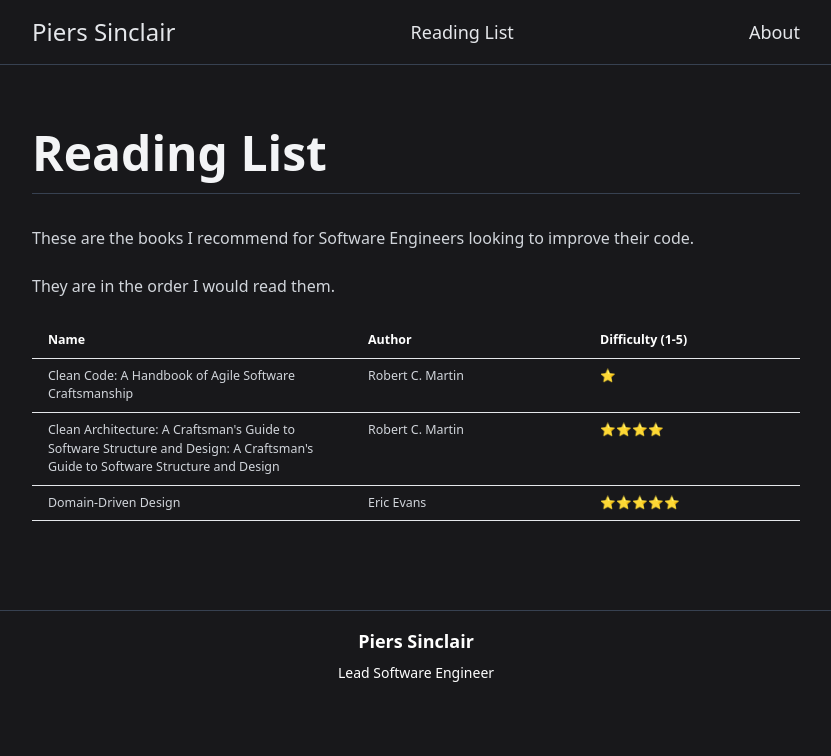
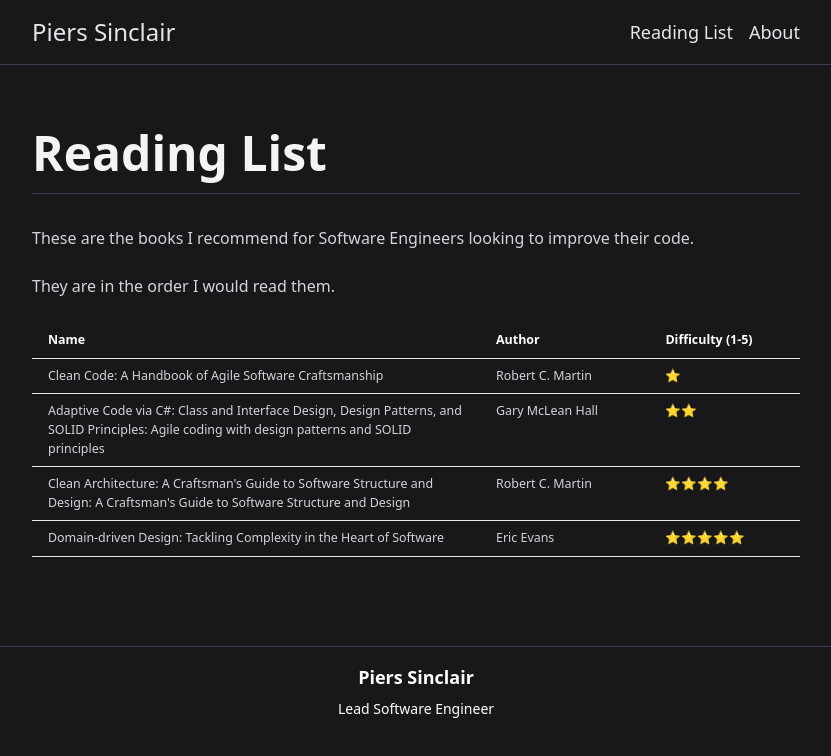
Before and after one commit to piers-sinclair/pierssinclair.github.io, a React (Create React App) app: page /reading-list in a window 1280 px wide. Shown: the top 756 px of the page, without its empty margins (224-1055 px from the left). Built offline with nearby package versions, Linux system fonts and the light colour scheme.

Commit message:
reading list formatting

```diff
--- a/src/components/header/Header.tsx
+++ b/src/components/header/Header.tsx
@@ -3,10 +3,12 @@ import { Link } from "react-router-dom";
 function Header() {
   return (
     <header className="py-4">
-      <div className="max-w-3xl  mx-auto flex justify-between items-center">
+      <div className="max-w-3xl mx-auto flex justify-between items-center">
         <Link to="/" className="text-2xl text-gray-200 hover:text-gray-400 hover:underline">Piers Sinclair</Link>
-        <Link to="/reading-list" className="text-lg text-gray-200 hover:text-gray-400 hover:underline">Reading List</Link>
-        <Link to="/about/2021-07-12-About-Piers-Sinclair" className="text-lg text-gray-200 hover:text-gray-400 hover:underline">About</Link>
+        <div className="flex space-x-4">
+          <Link to="/reading-list" className="text-lg text-gray-200 hover:text-gray-400 hover:underline">Reading List</Link>
+          <Link to="/about/2021-07-12-About-Piers-Sinclair" className="text-lg text-gray-200 hover:text-gray-400 hover:underline">About</Link>
+        </div>
       </div>
       <hr className="border-gray-700 mt-4" />
     </header>
--- a/src/pages/reading-list/ReadingList.tsx
+++ b/src/pages/reading-list/ReadingList.tsx
@@ -8,8 +8,8 @@ const ReadingList: React.FC = () => {
             <h1 className="text-5xl font-bold mb-4 text-gray-100">Reading List</h1>
             <hr className="border-gray-700 mb-8" />
             These are the books I recommend for Software Engineers looking to improve their code.
-            <br/>
-            <br/>
+            <br />
+            <br />
             They are in the order I would read them.
 
             <div className="prose prose-lg prose-invert max-w-none text-sm">
@@ -24,17 +24,22 @@ const ReadingList: React.FC = () => {
                         </thead>
                         <tbody>
                             <tr>
-                                <td className="px-4 py-2 border-b w-80">Clean Code: A Handbook of Agile Software Craftsmanship</td>
+                                <td className="px-4 py-2 border-b w-7/12">Clean Code: A Handbook of Agile Software Craftsmanship</td>
                                 <td className="px-4 py-2 border-b">Robert C. Martin</td>
                                 <td className="px-4 py-2 border-b">⭐</td>
                             </tr>
                             <tr>
-                                <td className="px-4 py-2 border-b w-80">Clean Architecture: A Craftsman's Guide to Software Structure and Design: A Craftsman's Guide to Software Structure and Design</td>
+                                <td className="px-4 py-2 border-b w-7/12">Adaptive Code via C#: Class and Interface Design, Design Patterns, and SOLID Principles: Agile coding with design patterns and SOLID principles</td>
+                                <td className="px-4 py-2 border-b">Gary McLean Hall</td>
+                                <td className="px-4 py-2 border-b">⭐⭐</td>
+                            </tr>
+                            <tr>
+                                <td className="px-4 py-2 border-b w-7/12">Clean Architecture: A Craftsman's Guide to Software Structure and Design: A Craftsman's Guide to Software Structure and Design</td>
                                 <td className="px-4 py-2 border-b">Robert C. Martin</td>
                                 <td className="px-4 py-2 border-b">⭐⭐⭐⭐</td>
                             </tr>
                             <tr>
-                                <td className="px-4 py-2 border-b w-80">Domain-Driven Design</td>
+                                <td className="px-4 py-2 border-b w-7/12">Domain-driven Design: Tackling Complexity in the Heart of Software</td>
                                 <td className="px-4 py-2 border-b">Eric Evans</td>
                                 <td className="px-4 py-2 border-b">⭐⭐⭐⭐⭐</td>
                             </tr>
```
